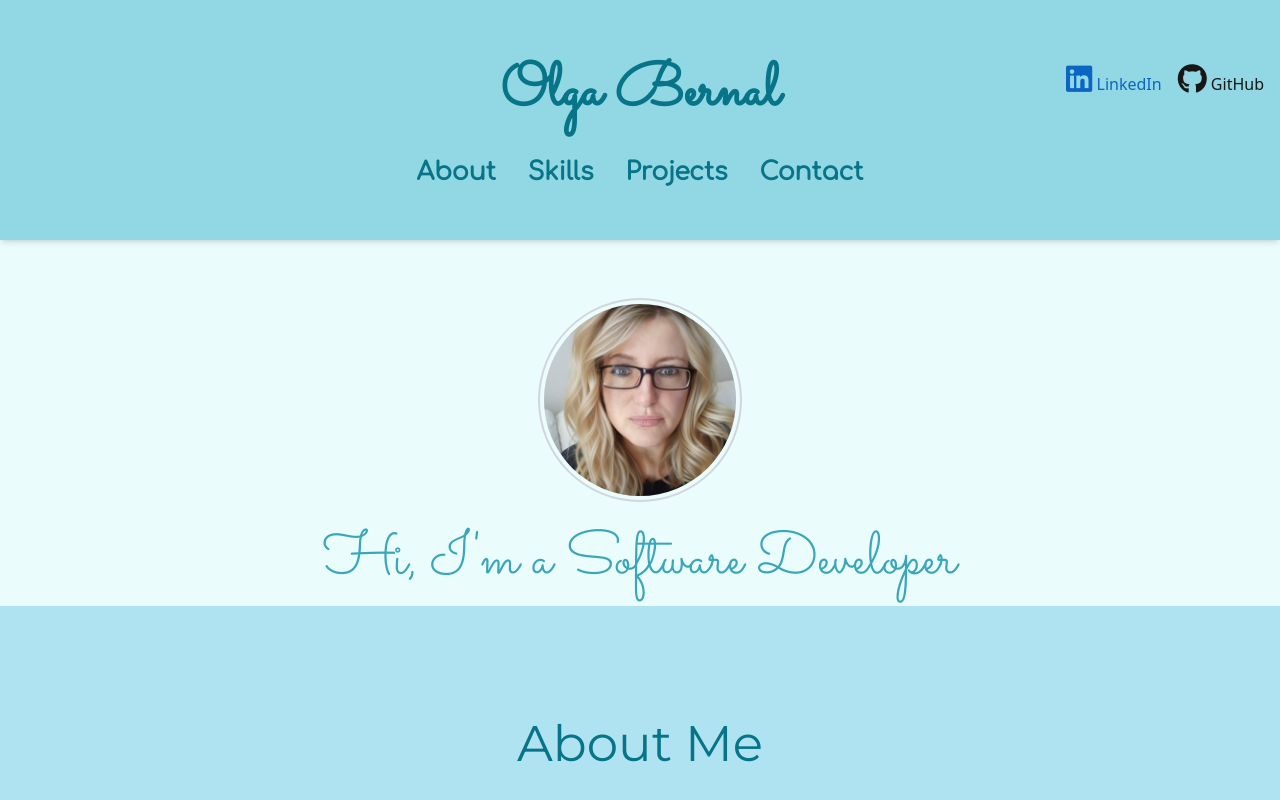
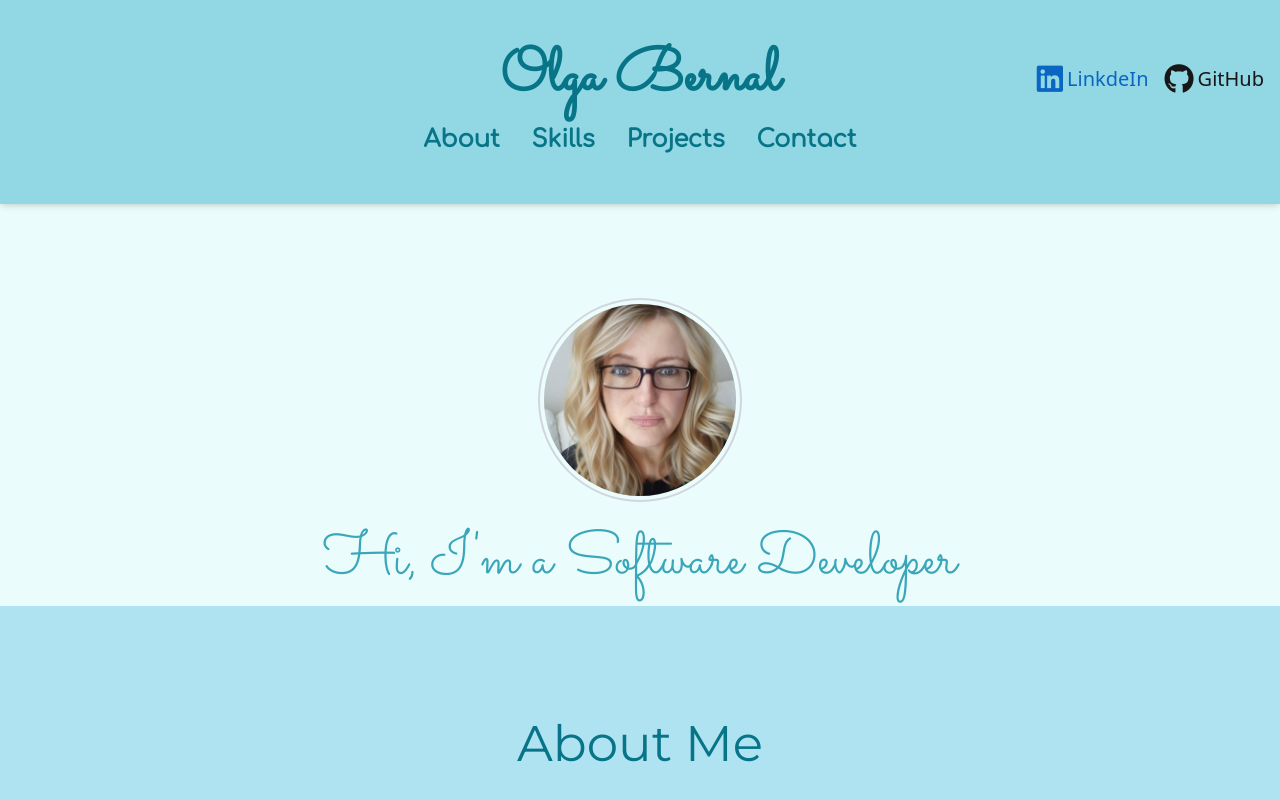
Before and after one commit to Obersan6/my-portfolio, a React (Vite) app: page / in a window 1280 px wide. Shown: the top 800 px of the page. Built offline with nearby package versions, Linux system fonts and the light colour scheme; a web font is replaced by a local one.

Commit message:
fully responsive navbar

```diff
--- /dev/null
+++ b/borrador.jsx
@@ -0,0 +1,11 @@
+
+<a
+  href="#about"
+  className={`font-['Comfortaa'] text-[#3AA6B9] hover:text-[#27374a] font-bold transition-colors duration-300 nav-link ${
+    isShrunk
+      ? 'text-base sm:text-lg md:text-xl'
+      : 'text-lg sm:text-xl md:text-2xl'
+  }`}
+>
+  About
+</a>
--- a/index.html
+++ b/index.html
@@ -2,6 +2,7 @@
 <html lang="en">
   <head>
     <meta charset="UTF-8" />
+    <meta name="viewport" content="width=device-width, initial-scale=1.0" />
     <!-- Google Fonts -->
     <!-- <link href="https://fonts.googleapis.com/css2?family=Comfortaa&family=Dancing+Script:wght@400;700&family=Montserrat&family=Open+Sans:wght@400;600;700&family=Sacramento&display=swap" rel="stylesheet">
      -->
--- a/src/components/Navbar.jsx
+++ b/src/components/Navbar.jsx
@@ -40,22 +40,46 @@ function Navbar() {
 
               {/* Social Icons - top-right corner */}
               <div className="absolute top-4 right-4 flex space-x-4">
-                <a className="text-[#0A66C2] hover:text-[#3AA6B9]" href="https://www.linkedin.com/in/olga-bernal/" target="_blank" rel="noopener noreferrer">
-                  <i className="fab fa-linkedin text-3xl text-[#0A66C2] hover:text-[#3AA6B9]"></i> LinkedIn
+                <a className="flex items-center space-x-1 text-[#0A66C2] hover:text-[#3AA6B9] text-sm sm:text-base md:text-lg lg:text-xl href="https://www.linkedin.com/in/olga-bernal/"
+    target="_blank"
+    rel="noopener noreferrer"
+  >
+                {/* <a className="text-[#0A66C2] hover:text-[#3AA6B9]" href="https://www.linkedin.com/in/olga-bernal/" target="_blank" rel="noopener noreferrer"> */}
+                  {/* <i className="fab fa-linkedin text-3xl text-[#0A66C2] hover:text-[#3AA6B9]"></i> LinkedIn
+                </a> */}
+                <i className="fab fa-linkedin text-xl sm:text-2l md:text-3xl"></i>
+                <span>LinkdeIn</span>
                 </a>
-                <a className="text-[#181717] hover:text-[#3AA6B9]" href="https://github.com/Obersan6" target="_blank" rel="noopener noreferrer">
+
+                {/* <a className="text-[#181717] hover:text-[#3AA6B9]" href="https://github.com/Obersan6" target="_blank" rel="noopener noreferrer">
                   <i className="fab fa-github text-3xl text-[#181717] hover:text-[#3AA6B9]"></i> GitHub
-                </a>
+                </a> */}
+                <a className="flex items-center space-x-1 text-[#181717] hover:text-[#3AA6B9] text-sm sm:text-base md:text-lg lg:text-xl"
+                href="https://github.com/Obersan6"
+    target="_blank"
+    rel="noopener noreferrer"
+  >
+    <i className="fab fa-github text-xl sm:text-2xl md:text-3xl"></i>
+    <span>GitHub</span>
+    </a>
               </div>
 
 
                 {/* Brand Name */}
-                <a
+                {/* <a
                     href="#home"
                     className={`font-['Sacramento'] text-[#3AA6B9] hover:text-[#27464a] font-bold transition-colors duration-300 nav-link ${
                     isShrunk ? 'text-[40px]' : 'text-[60px]'}`}
                 >
                     Olga Bernal
+                </a> */}
+                <a href="#home" className={`font-['Sacramento'] text-[#3AA6B9] hover:text-[#27464a] font-bold transition-colors duration-300 nav-link ${
+                isShrunk
+                  ? 'text-2xl sm:text-3xl md:text-4xl'
+                  : 'text-4xl sm:text-5xl md:text-6xl'
+                }`}
+                >
+                  Olga Bernal
                 </a>
 
                 {/* Hamburger Menu Button (Visible on Small Screens) */}
@@ -63,7 +87,7 @@ function Navbar() {
                     <button
                       onClick={() => setIsOpen(!isOpen)}
                       className="text-[#3AA6B9]
-                      focus:oultine-none"
+                      focus:outline-none"
                       aria-label="Toggle navigation"
                     >
 
@@ -83,22 +107,57 @@ function Navbar() {
                 <ul className={`mt-4 space-y-2 md:space-y-0 md:space-x-8 md:flex ${isOpen ? 'flex flex-col items-center' : 'hidden'} md:flex`}
             >
                   <li>
-                    <a href="#about" className={`font-['Comfortaa'] text-[#3AA6B9] hover:text-[#27374a] font-bold transition-colors duration 300 nav-link ${isShrunk ? 'text-[20px]' : 'text-[25px]'}`}>
+                    {/* <a href="#about" className={`font-['Comfortaa'] text-[#3AA6B9] hover:text-[#27374a] font-bold transition-colors duration 300 nav-link ${isShrunk ? 'text-[20px]' : 'text-[25px]'}`}>
+                      About
+                    </a> */}
+                    <a href="#about" className={`font-['Comfortaa'] text-[#3AA6B9] hover:text-[#27374a] font-bold transition-colors duration-300 nav-link ${
+                      isShrunk
+                        ? 'text-base sm:text-lg md:text-xl'
+                        : 'text-lg sm:text-xl md:text-2xl'
+                    }`}
+                    >
                       About
                     </a>
                   </li>
                   <li>
-                    <a href="#skills" className={`font-['Comfortaa'] text-[#3AA6B9] hover:text-[#27374a] font-bold transition-colors duration 300 nav-link ${isShrunk ? 'text-[20px]' : 'text-[25px]'}`}>
+                    {/* <a href="#skills" className={`font-['Comfortaa'] text-[#3AA6B9] hover:text-[#27374a] font-bold transition-colors duration 300 nav-link ${isShrunk ? 'text-[20px]' : 'text-[25px]'}`}>
+                      Skills
+                    </a> */}
+
+                    <a href="#skills" className={`font-['Comfortaa'] text-[#3AA6B9] hover:text-[#27374a] font-bold transition-colors duration 300 nav-link ${
+    isShrunk
+      ? 'text-base sm:text-lg md:text-xl'
+      : 'text-lg sm:text-xl md:text-2xl'
+  }`}
+                    >
                       Skills
                     </a>
                   </li>
                   <li>
-                    <a href="#projects" className={`font-['Comfortaa'] text-[#3AA6B9] hover:text-[#27374a] transition-colors font-bold duration 300 nav-link ${isShrunk ? 'text-[20px]' : 'text-[25px]'}`}>
+                    {/* <a href="#projects" className={`font-['Comfortaa'] text-[#3AA6B9] hover:text-[#27374a] transition-colors font-bold duration 300 nav-link ${isShrunk ? 'text-[20px]' : 'text-[25px]'}`}>
+                      Projects
+                    </a> */}
+
+                    <a href="#projects" className={`font-['Comfortaa'] text-[#3AA6B9] hover:text-[#27374a] transition-colors font-bold duration 300 nav-link ${
+                      isShrunk
+                        ? 'text-base sm:text-lg md:text-xl'
+                        : 'text-lg sm:text-xl md:text-2xl'
+                    }`}
+                    >
                       Projects
                     </a>
                   </li>
                   <li>
-                    <a href="#contact" className={`font-['Comfortaa'] text-[#3AA6B9] hover:text-[#27374a] transition-colors font-bold duration 300 nav-link ${isShrunk ? 'text-[20px]' : 'text-[25px]'}`}>
+                    {/* <a href="#contact" className={`font-['Comfortaa'] text-[#3AA6B9] hover:text-[#27374a] transition-colors font-bold duration 300 nav-link ${isShrunk ? 'text-[20px]' : 'text-[25px]'}`}>
+                      Contact
+                    </a> */}
+
+                    <a href="#contact" className={`font-['Comfortaa'] text-[#3AA6B9] hover:text-[#27374a] transition-colors font-bold duration 300 nav-link ${
+                      isShrunk
+                       ? 'text-base sm:text-lg md:text-xl'
+                       : 'text-lg sm:text-xl md:text-2xl'
+                    }`}
+                    >
                       Contact
                     </a>
                   </li>
```
